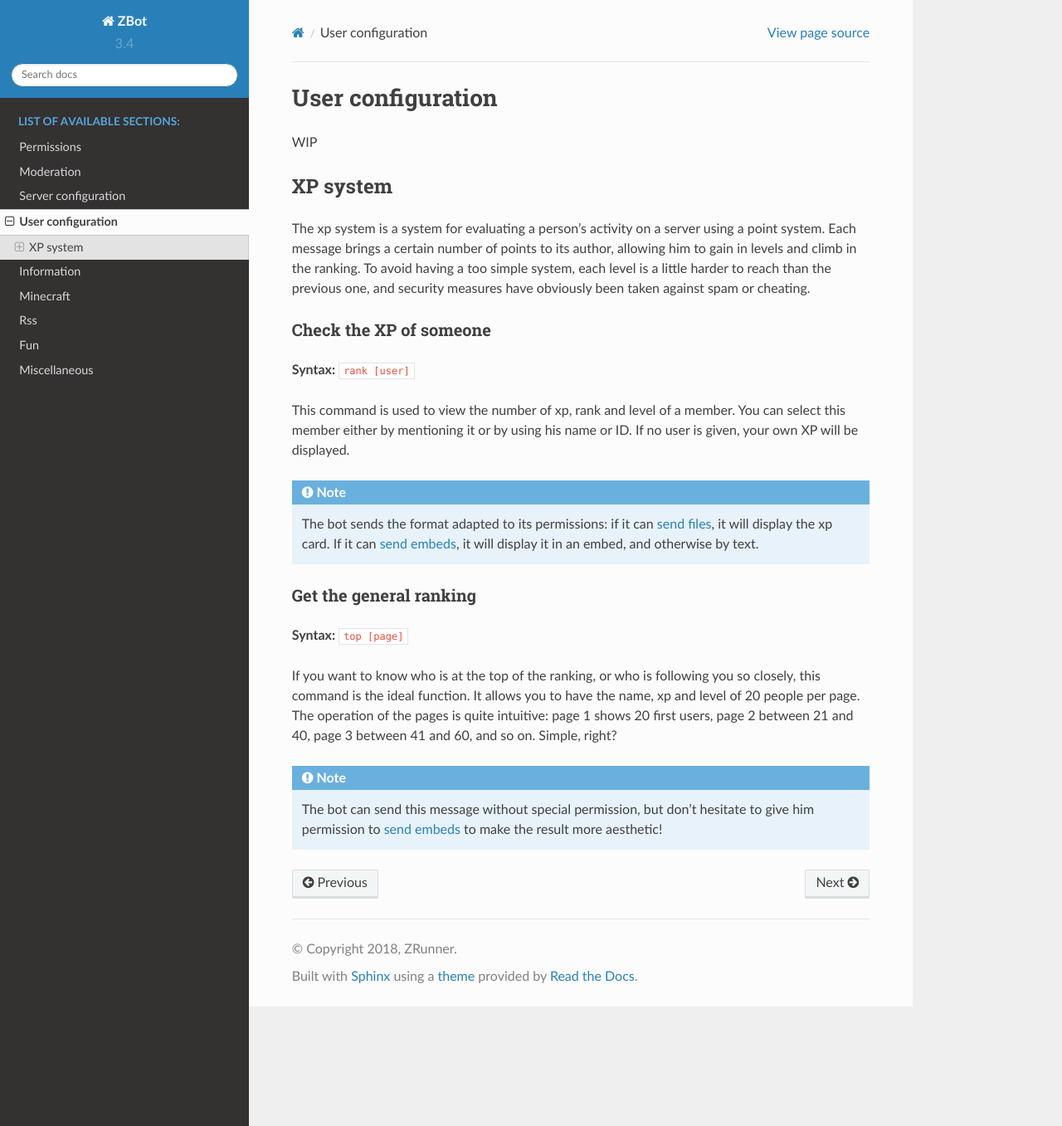
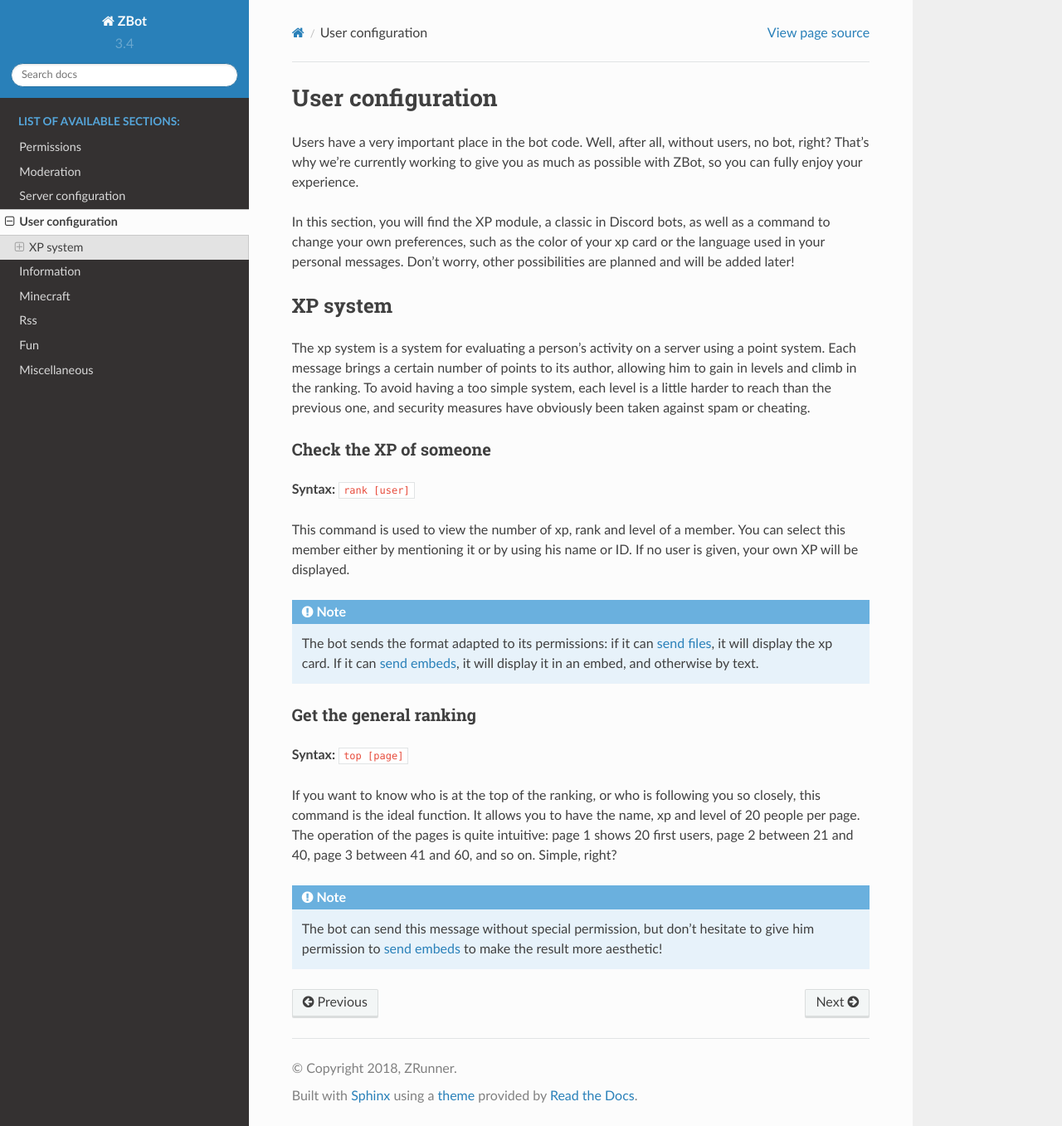
Before and after one commit to Axobot-org/Axobot, a Sphinx documentation site: the page built from docs/user.rst, in a window 1280 px wide and 1357 px high. Shown: the whole window at 83% size. Built offline with Sphinx 7.4.7 and the Read the Docs theme 2.0.0, drawn with Linux system fonts in a browser that asks for light colours.

Commit message:
add general introduction

```diff
--- a/docs/user.rst
+++ b/docs/user.rst
@@ -2,7 +2,9 @@
 User configuration
 ==================
 
-WIP
+Users have a very important place in the bot code. Well, after all, without users, no bot, right? That's why we're currently working to give you as much as possible with ZBot, so you can fully enjoy your experience.
+
+In this section, you will find the XP module, a classic in Discord bots, as well as a command to change your own preferences, such as the color of your xp card or the language used in your personal messages. Don't worry, other possibilities are planned and will be added later!
 
 
 ---------
```
